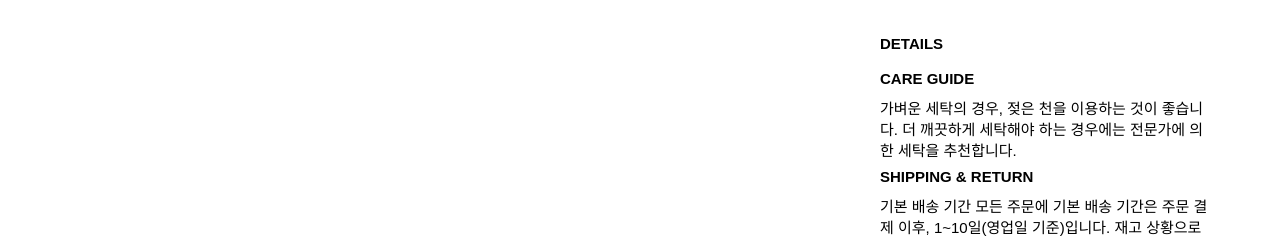
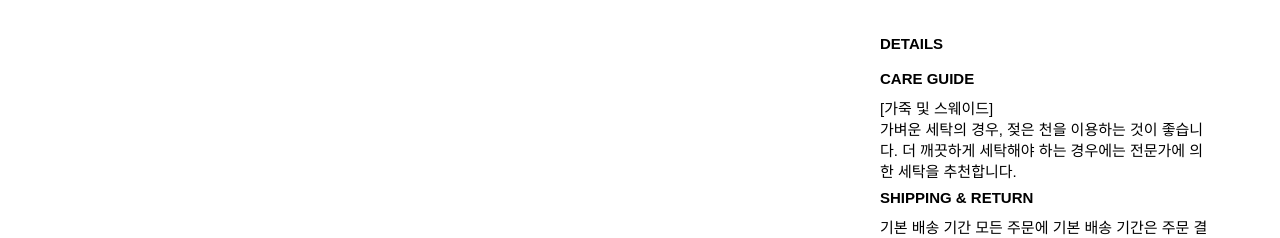
Before and after one commit to shopping-mall-Frontend/team-project, a React (Create React App) app: page /product/1 in a window 1280 px wide. Both pictures are taken after a click on the button "DETAILS". Shown: the part 250-488 px from the top of the page. Built offline with nearby package versions, Linux system fonts and the light colour scheme; no server answers.

Commit message:
chore: 제품상세페이지 케어가이드 텍스트 수정

```diff
--- a/src/pages/ProductdetailsPage.js
+++ b/src/pages/ProductdetailsPage.js
@@ -173,7 +173,13 @@ const ProductdetailsPage = ({ cart, setCart }) => {
               <dt>
                 <button onClick={handleToggle}>CARE GUIDE</button>
               </dt>
-              {toggle ? '' : <dd>가벼운 세탁의 경우, 젖은 천을 이용하는 것이 좋습니다. 더 깨끗하게 세탁해야 하는 경우에는 전문가에 의한 세탁을 추천합니다. </dd>}
+              {toggle ? (
+                ''
+              ) : (
+                <dd>
+                  [가죽 및 스웨이드] <br /> 가벼운 세탁의 경우, 젖은 천을 이용하는 것이 좋습니다. 더 깨끗하게 세탁해야 하는 경우에는 전문가에 의한 세탁을 추천합니다.{' '}
+                </dd>
+              )}
             </div>
             <div>
               <dt>
```
